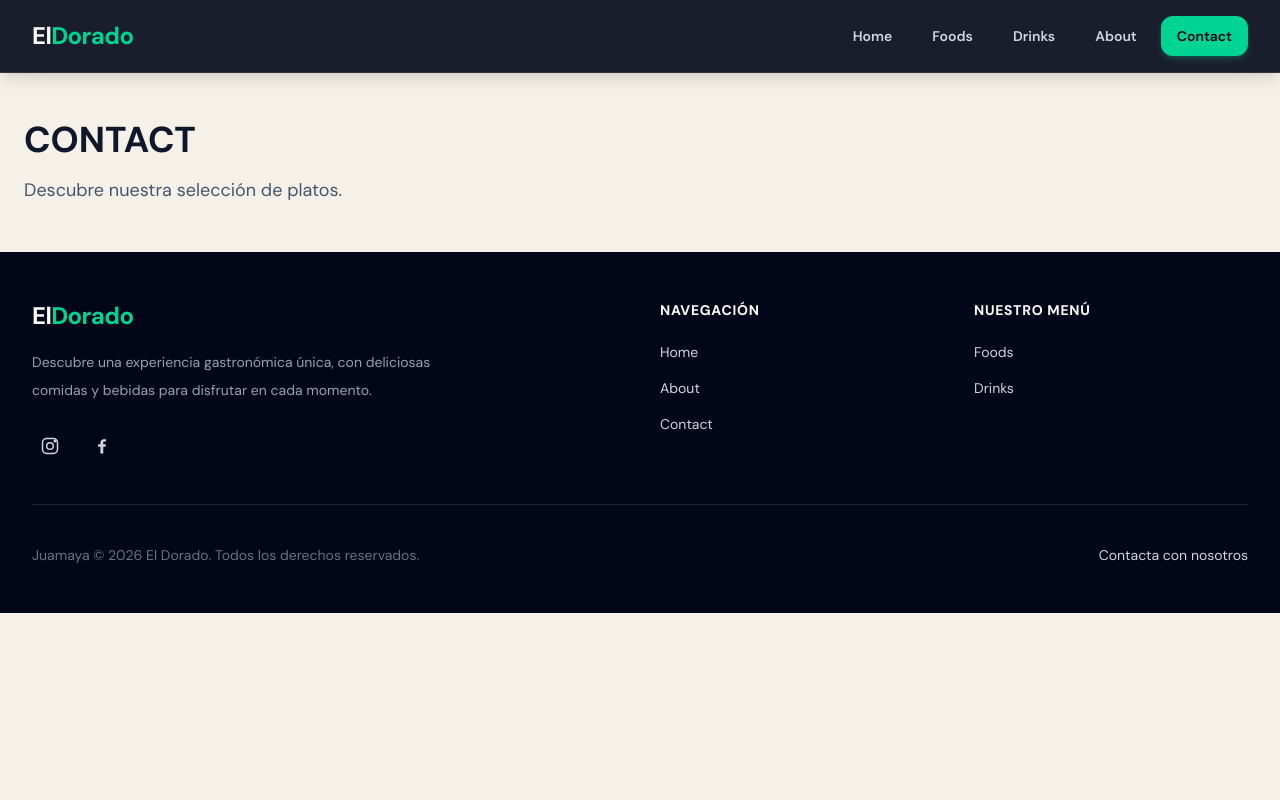
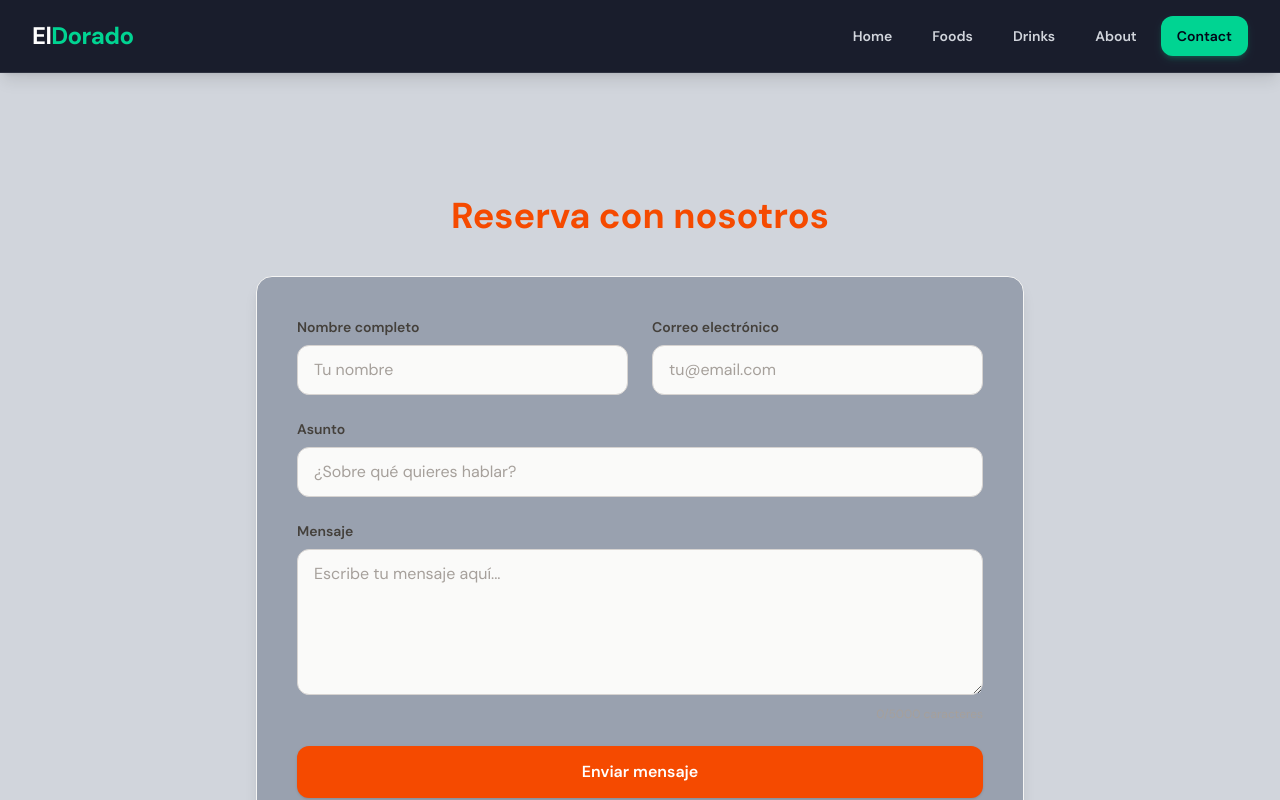
Before and after one commit to juamaya/ElDorado, a Nuxt app: page /contact in a window 1280 px wide. Shown: the top 800 px of the page. Built offline with nearby package versions, Linux system fonts and the light colour scheme.

Commit message:
creo ContactForm.vue

```diff
--- /dev/null
+++ b/app/componentes/ContactForm.vue
@@ -0,0 +1,268 @@
+
+<script setup lang="ts">
+import { ref } from 'vue'
+
+interface ContactForm {
+  name: string
+  email: string
+  subject: string
+  message: string
+}
+
+const form = ref<ContactForm>({
+  name: '',
+  email: '',
+  subject: '',
+  message: '',
+})
+
+const loading = ref(false)
+const success = ref(false)
+const error = ref('')
+
+async function handleSubmit() {
+  success.value = false
+  error.value = ''
+
+  if (
+    !form.value.name.trim() ||
+    !form.value.email.trim() ||
+    !form.value.subject.trim() ||
+    !form.value.message.trim()
+  ) {
+    error.value = 'Por favor, completa todos los campos.'
+    return
+  }
+
+  loading.value = true
+
+  try {
+    const response = await $fetch(
+      'https://formsubmit.co/ajax/19fcf70f277172b1f6e5cf44cfd77e9e',
+      {
+        method: 'POST',
+        headers: {
+          'Content-Type': 'application/json',
+          Accept: 'application/json',
+        },
+        body: {
+          name: form.value.name,
+          email: form.value.email,
+          subject: form.value.subject,
+          message: form.value.message,
+        },
+      },
+    )
+
+    success.value = true
+
+    form.value = {
+      name: '',
+      email: '',
+      subject: '',
+      message: '',
+    }
+  } catch (e) {
+    console.error('Error al enviar el formulario:', e)
+    error.value =
+      'No se pudo enviar el mensaje. Comprueba la configuración e inténtalo de nuevo.'
+  } finally {
+    loading.value = false
+  }
+}
+
+
+</script>
+
+<template>
+  <section class="bg-gray-300 px-4 py-16 sm:px-6 lg:px-8">
+    <div class="mx-auto max-w-3xl">
+      <!-- Encabezado -->
+      <div class="mb-10 text-center">
+
+
+        <h1 class="mt-3 text-3xl font-extrabold text-orange-600 sm:text-4xl">
+          Reserva con nosotros
+        </h1>
+
+      </div>
+
+      <!-- Formulario -->
+    <form
+  action="https://formsubmit.co/marinamaya69@gmail.com"
+  method="POST"
+  class="space-y-6 rounded-2xl border border-stone-100
+         bg-gray-400 p-6 shadow-lg sm:p-10"
+  @submit.prevent="handleSubmit"
+>
+        <div class="grid grid-cols-1 gap-6 sm:grid-cols-2">
+          <!-- Nombre -->
+          <div>
+            <label
+              for="name"
+              class="mb-2 block text-sm font-semibold text-stone-700"
+            >
+              Nombre completo
+            </label>
+
+            <input
+              id="name"
+              v-model="form.name"
+              type="text"
+              name="name"
+              autocomplete="name"
+              placeholder="Tu nombre"
+              required
+              maxlength="100"
+              class="w-full rounded-xl border border-stone-300
+                     bg-stone-50 px-4 py-3 text-stone-900
+                     outline-none transition placeholder:text-stone-400
+                     focus:border-orange-500 focus:ring-2
+                     focus:ring-orange-100"
+            />
+          </div>
+
+          <!-- Email -->
+          <div>
+            <label
+              for="email"
+              class="mb-2 block text-sm font-semibold text-stone-700"
+            >
+              Correo electrónico
+            </label>
+
+            <input
+              id="email"
+              v-model="form.email"
+              type="email"
+              name="email"
+              autocomplete="email"
+              placeholder="tu@email.com"
+              required
+              maxlength="254"
+              class="w-full rounded-xl border border-stone-300
+                     bg-stone-50 px-4 py-3 text-stone-900
+                     outline-none transition placeholder:text-stone-400
+                     focus:border-orange-500 focus:ring-2
+                     focus:ring-orange-100"
+            />
+          </div>
+        </div>
+
+        <!-- Asunto -->
+        <div>
+          <label
+            for="subject"
+            class="mb-2 block text-sm font-semibold text-stone-700"
+          >
+            Asunto
+          </label>
+
+          <input
+            id="subject"
+            v-model="form.subject"
+            type="text"
+            name="subject"
+            placeholder="¿Sobre qué quieres hablar?"
+            required
+            maxlength="150"
+            class="w-full rounded-xl border border-stone-300
+                   bg-stone-50 px-4 py-3 text-stone-900
+                   outline-none transition placeholder:text-stone-400
+                   focus:border-orange-500 focus:ring-2
+                   focus:ring-orange-100"
+          />
+        </div>
+
+        <!-- Mensaje -->
+        <div>
+          <label
+            for="message"
+            class="mb-2 block text-sm font-semibold text-stone-700"
+          >
+            Mensaje
+          </label>
+
+          <textarea
+            id="message"
+            v-model="form.message"
+            name="message"
+            rows="5"
+            placeholder="Escribe tu mensaje aquí..."
+            required
+            maxlength="5000"
+            class="w-full resize-y rounded-xl border border-stone-300
+                   bg-stone-50 px-4 py-3 text-stone-900
+                   outline-none transition placeholder:text-stone-400
+                   focus:border-orange-500 focus:ring-2
+                   focus:ring-orange-100"
+          ></textarea>
+
+          <p class="mt-1 text-right text-xs text-stone-400">
+            {{ form.message.length }}/5000 caracteres
+          </p>
+        </div>
+
+        <!-- Mensajes de estado -->
+        <p
+          v-if="success"
+          role="status"
+          class="rounded-xl bg-green-50 p-4 text-sm text-green-700"
+        >
+          ¡Mensaje enviado correctamente! Gracias por contactarnos.
+        </p>
+
+        <p
+          v-if="error"
+          role="alert"
+          class="rounded-xl bg-red-50 p-4 text-sm text-red-700"
+        >
+          {{ error }}
+        </p>
+
+        <!-- Botón -->
+        <button
+          type="submit"
+          :disabled="loading"
+          class="flex w-full items-center justify-center gap-2 cursor-pointer
+                 rounded-xl bg-orange-600 px-6 py-3.5
+                 font-semibold text-white shadow-sm transition
+                 hover:bg-orange-700 focus-visible:outline-none
+                 focus-visible:ring-2 focus-visible:ring-orange-500
+                 focus-visible:ring-offset-2
+                 disabled:cursor-not-allowed disabled:opacity-60"
+        >
+          <svg
+            v-if="loading"
+            class="h-5 w-5 animate-spin"
+            viewBox="0 0 24 24"
+            fill="none"
+            aria-hidden="true"
+          >
+            <circle
+              class="opacity-25"
+              cx="12"
+              cy="12"
+              r="10"
+              stroke="currentColor"
+              stroke-width="4"
+            />
+            <path
+              class="opacity-75"
+              fill="currentColor"
+              d="M4 12a8 8 0 0 1 8-8V0C5.37 0 0 5.37 0 12h4z"
+            />
+          </svg>
+
+          {{ loading ? 'Enviando...' : 'Enviar mensaje' }}
+        </button>
+
+        <p class="text-center text-xs text-stone-500">
+          Te responderemos lo antes posible.
+        </p>
+
+
+      </form>
+    </div>
+  </section>
+</template>
--- a/app/pages/contact.vue
+++ b/app/pages/contact.vue
@@ -1,11 +1,11 @@
+<script setup lang="ts">
+import ContactForm from '~/componentes/ContactForm.vue';
+
+</script>
+
 <template>
-  <section class="mx-auto max-w-7xl px-6 py-12">
-    <h1 class="text-4xl font-bold text-slate-900">
-    CONTACT
-    </h1>
+  <section class="mx-auto bg-gray-300 max-w-7xl px-6 py-12">
 
-    <p class="mt-4 text-lg text-slate-600">
-      Descubre nuestra selección de platos.
-    </p>
+    <ContactForm/>
   </section>
 </template>
```
